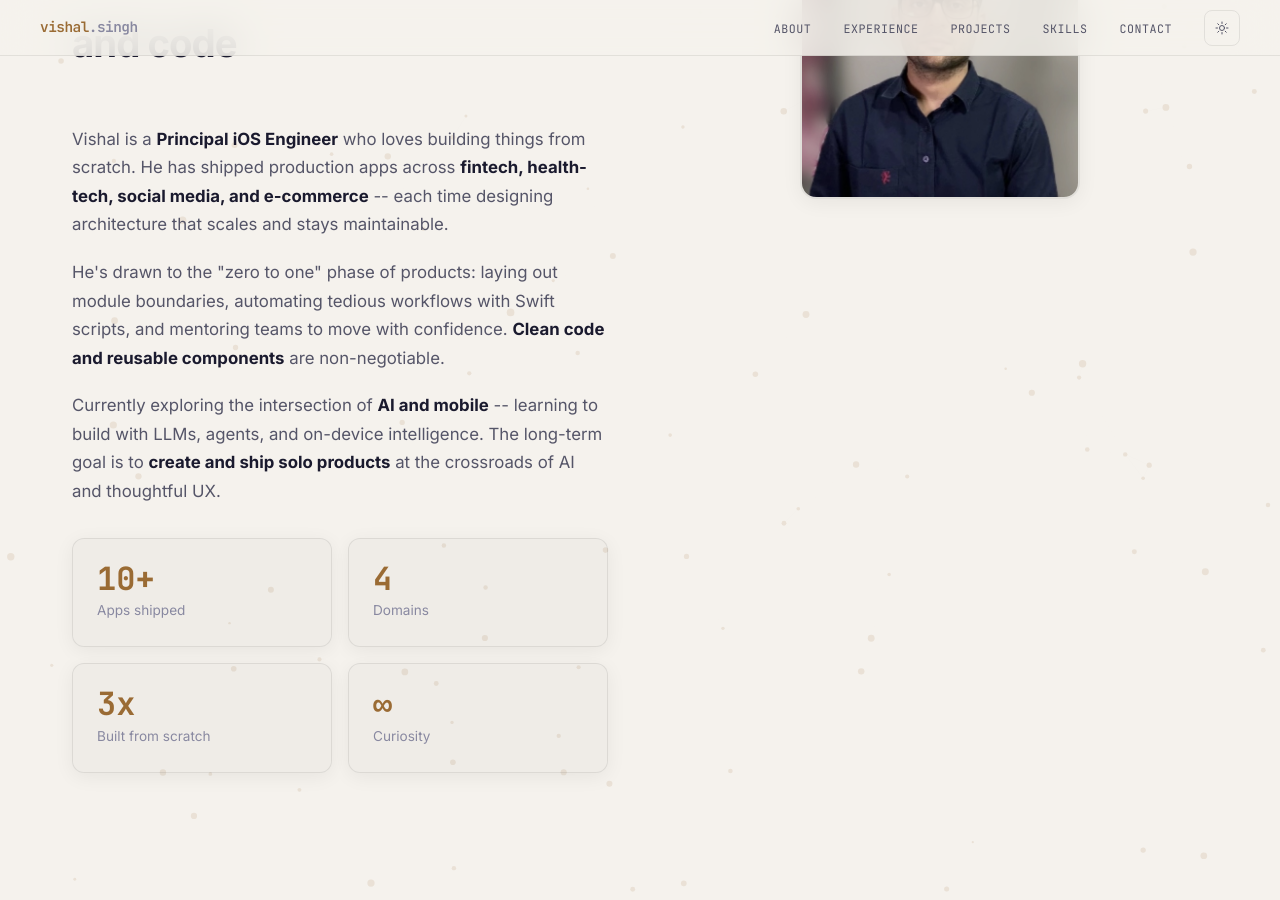
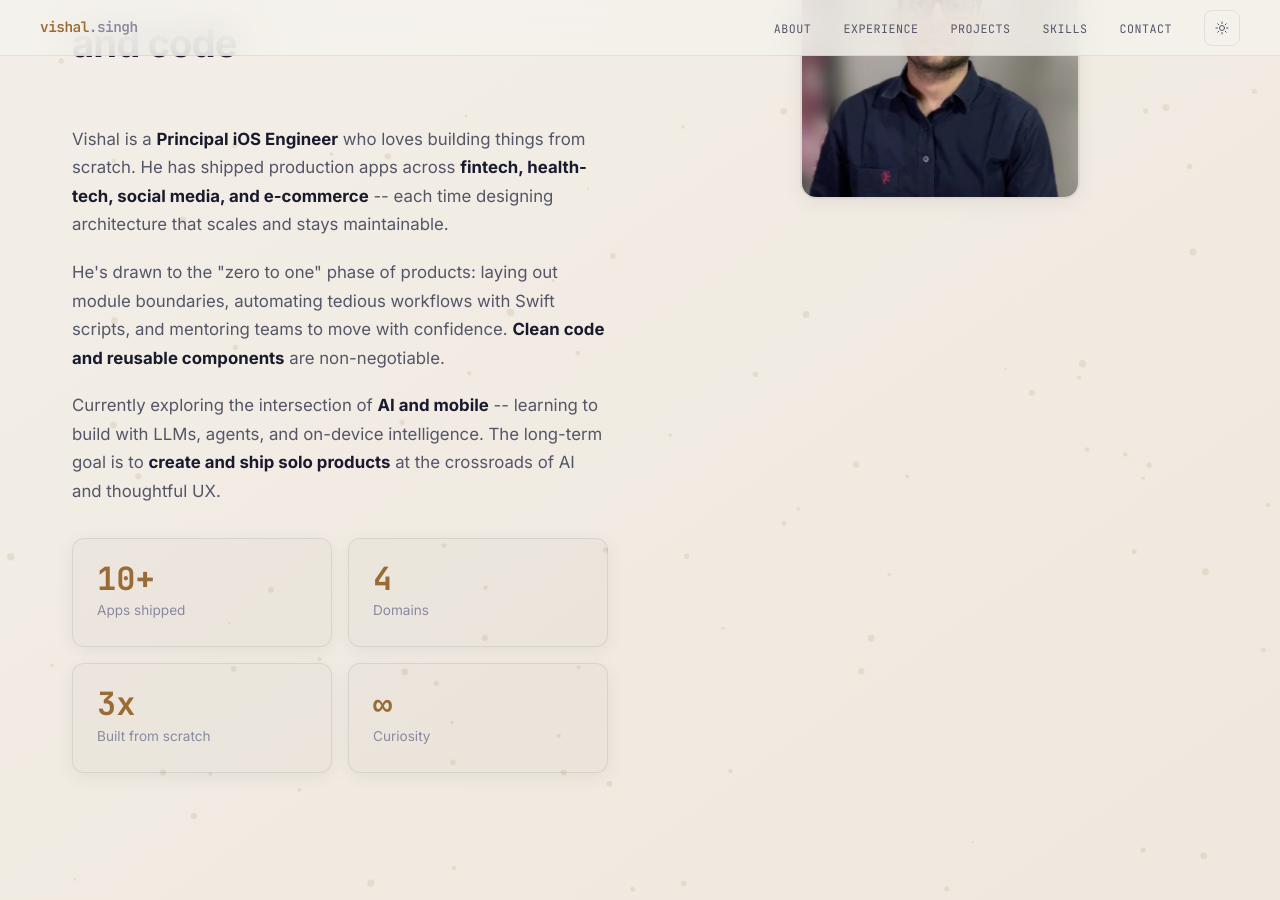
Before and after one commit to v-i-s-h-a-l/v-i-s-h-a-l.github.io, a Jekyll site: the page index.html, which Jekyll copies as it is, in a window 1280 px wide and 900 px high, scrolled down 1138 px. Built offline with Jekyll 4.4.1, drawn with Linux system fonts in a browser that asks for light colours.

Commit message:
Bypass Jekyll, add gradient backgrounds
- Add .nojekyll to serve pure HTML (fixes canvas animation)
- Gradient backgrounds for both dark and light modes

Co-Authored-By: Claude Opus 4.6 <noreply@anthropic.com>

```diff
--- a/index.html
+++ b/index.html
@@ -48,6 +48,7 @@
             --edge-active: rgba(212, 160, 83, 0.25);
             --shadow-card: 0 4px 24px rgba(0,0,0,0.3);
             --shadow-card-hover: 0 12px 40px rgba(0,0,0,0.5);
+            --bg-gradient: linear-gradient(145deg, #0e0e14 0%, #141422 30%, #0f1520 60%, #0e0e14 100%);
         }
 
         [data-theme="light"] {
@@ -77,6 +78,7 @@
             --edge-active: rgba(154, 107, 52, 0.2);
             --shadow-card: 0 4px 20px rgba(0,0,0,0.06);
             --shadow-card-hover: 0 12px 36px rgba(0,0,0,0.12);
+            --bg-gradient: linear-gradient(145deg, #f5f2ed 0%, #efe8de 30%, #f0ede6 60%, #f5f2ed 100%);
         }
 
         *, *::before, *::after { margin: 0; padding: 0; box-sizing: border-box; }
@@ -88,11 +90,12 @@
 
         body {
             font-family: var(--sans);
-            background: var(--bg-primary);
+            background: var(--bg-gradient);
             color: var(--text-primary);
             line-height: 1.7;
             overflow-x: hidden;
             transition: background 0.5s ease, color 0.5s ease;
+            min-height: 100vh;
         }
 
         ::selection { background: var(--accent); color: var(--bg-primary); }
```
Also changed, not shown: .nojekyll (added).
